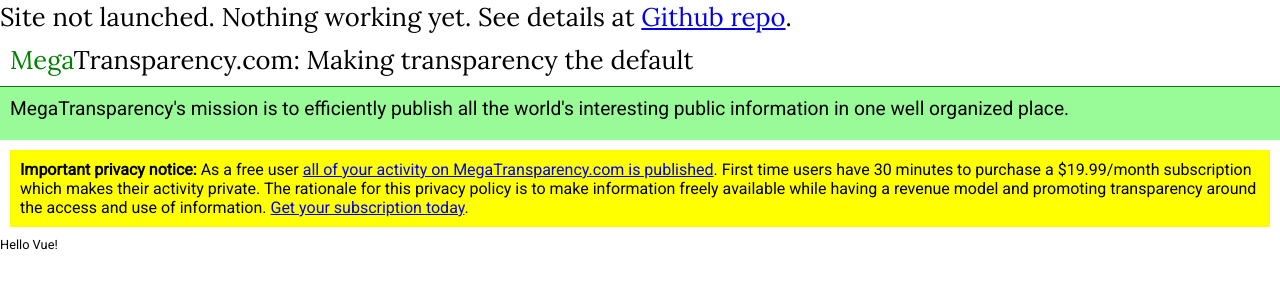
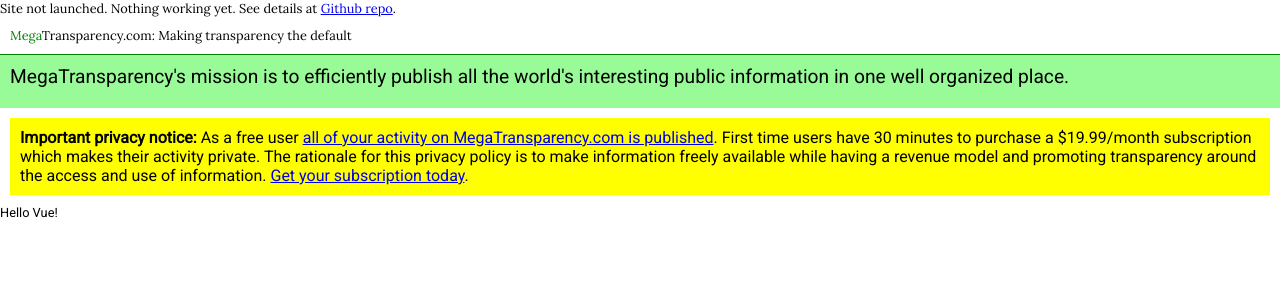
Before and after one commit to MegaTransparency/MegaTransparency, a Python web app: template templates/index.html in a window 1280 px wide. Shown: the top 300 px of the page. Run offline with Jinja, Linux system fonts and the light colour scheme; the template is opened without the code that fills it, so the values that code supplies are empty; some libraries are stand-ins or nearby versions.

Commit message:
change h1 font size to 1em

```diff
--- a/static/css/main.css
+++ b/static/css/main.css
@@ -7,7 +7,7 @@
       }
 h1 {
     font-family: 'Lora', serif;
-    font-size:2em;
+    font-size:1em;
 }
 .free {
     color:green;
```
Also changed, not shown: tims_time_log.md (+1 -1 lines).
